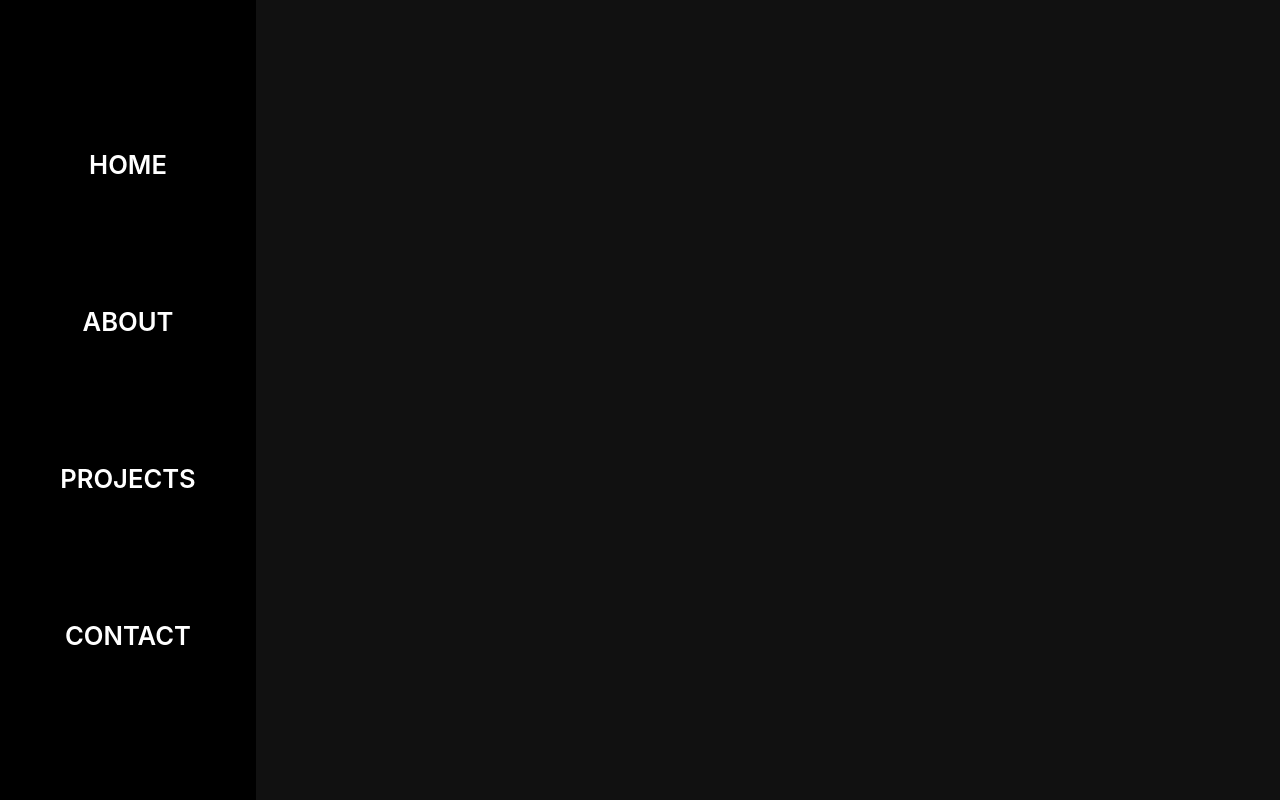
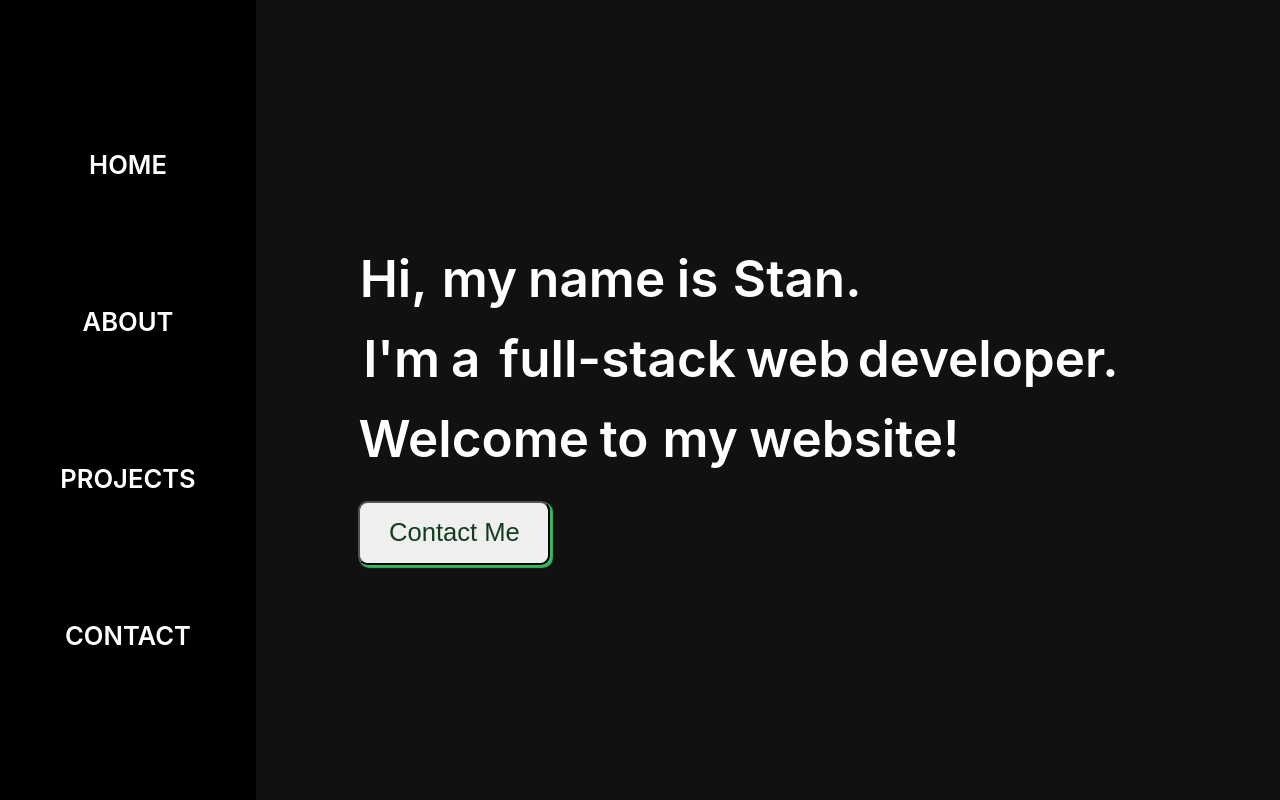
Before and after one commit to cardioforcake/portfolio-v1, a React (Create React App) app: page / in a window 1280 px wide. Built offline with nearby package versions, Linux system fonts and the light colour scheme.

Commit message:
add contact btn

```diff
--- a/src/App.js
+++ b/src/App.js
@@ -17,9 +17,6 @@ function App() {
           <Nav/>
           <div className={styles.contents}>
               <Switch>
-                <Route path="/home">
-                  <Home/>
-                </Route>
                 <Route path="/about">
                   <About/>
                 </Route>
@@ -28,6 +25,9 @@ function App() {
                 </Route>
                 <Route path="/contact">
                   <Contact/>
+                </Route>
+                <Route path="/">
+                  <Home/>
                 </Route>
               </Switch>
           </div>
--- a/src/App.module.css
+++ b/src/App.module.css
@@ -12,6 +12,7 @@
 .contents{
   background-color: rgb(17, 17, 17);
   width: 100%;
+  height: 100%;
 }
 
 @media (max-width: 650px){
--- a/src/components/Home/Home.js
+++ b/src/components/Home/Home.js
@@ -18,20 +18,24 @@ function Home(props){
           <span className={styles.delayedLetters} id={styles.ltr2} style={{opacity: ltrOpacity}}>&nbsp;my</span>
           <span className={styles.delayedLetters} id={styles.ltr3} style={{opacity: ltrOpacity}}>&nbsp;name</span>
           <span className={styles.delayedLetters} id={styles.ltr4} style={{opacity: ltrOpacity}}>&nbsp;is</span>
-          <span className={styles.delayedLetters} id={styles.ltr5} style={{opacity: ltrOpacity}}>&nbsp;Stan,</span>
+          <span className={styles.delayedLetters} id={styles.ltr5} style={{opacity: ltrOpacity}}>&nbsp;Stan.</span>
         </p>
         <p className={styles.delayedLtrsContainer}>
-          <span className={styles.delayedLetters} id={styles.ltr6} style={{opacity: ltrOpacity}}>A</span>
-          <span className={styles.delayedLetters} id={styles.ltr7} style={{opacity: ltrOpacity}}>&nbsp;full-stack</span>
-          <span className={styles.delayedLetters} id={styles.ltr8} style={{opacity: ltrOpacity}}>&nbsp;web</span>
-          <span className={styles.delayedLetters} id={styles.ltr9} style={{opacity: ltrOpacity}}>&nbsp;developer.</span>
+        <span className={styles.delayedLetters} id={styles.ltr6} style={{opacity: ltrOpacity}}>I'm</span>
+          <span className={styles.delayedLetters} id={styles.ltr7} style={{opacity: ltrOpacity}}>a</span>
+          <span className={styles.delayedLetters} id={styles.ltr8} style={{opacity: ltrOpacity}}>&nbsp;full-stack</span>
+          <span className={styles.delayedLetters} id={styles.ltr9} style={{opacity: ltrOpacity}}>&nbsp;web</span>
+          <span className={styles.delayedLetters} id={styles.ltr10} style={{opacity: ltrOpacity}}>&nbsp;developer.</span>
         </p>
         <p className={styles.delayedLtrsContainer}>
-          <span className={styles.delayedLetters} id={styles.ltr10} style={{opacity: ltrOpacity}}>Welcome</span>
-          <span className={styles.delayedLetters} id={styles.ltr11} style={{opacity: ltrOpacity}}>&nbsp;to</span>
-          <span className={styles.delayedLetters} id={styles.ltr12} style={{opacity: ltrOpacity}}>&nbsp;my</span>
-          <span className={styles.delayedLetters} id={styles.ltr13} style={{opacity: ltrOpacity}}>&nbsp;website!</span>
+          <span className={styles.delayedLetters} id={styles.ltr11} style={{opacity: ltrOpacity}}>Welcome</span>
+          <span className={styles.delayedLetters} id={styles.ltr12} style={{opacity: ltrOpacity}}>&nbsp;to</span>
+          <span className={styles.delayedLetters} id={styles.ltr13} style={{opacity: ltrOpacity}}>&nbsp;my</span>
+          <span className={styles.delayedLetters} id={styles.ltr14} style={{opacity: ltrOpacity}}>&nbsp;website!</span>
         </p>
+      </div>
+      <div className={styles.contactBtnContainer} style={{opacity: ltrOpacity}}>
+        <button className={styles.contactBtn}>Contact Me</button>
       </div>
 
     </div>
--- a/src/components/Home/Home.module.css
+++ b/src/components/Home/Home.module.css
@@ -4,10 +4,36 @@
   display: flex;
   justify-content: center;
   align-items: center;
+  flex-direction: column;
 }
 
 .intro{
   width: 80%;
+}
+
+.contactBtnContainer{
+  width: 80%;
+  margin-top: 2vh;
+  height: 5.5vw;
+  transition: opacity 0.5s;
+  transition-delay: 4200ms;
+}
+
+.contactBtn{
+  width: 15vw;
+  height: 5vw;
+  font-size: 2vw;
+  color:  rgb(18, 61, 31);
+  border-radius: 0.75vw;
+  box-shadow: 2px 2px 1px 1px  rgb(54, 184, 93);
+  transition: box-shadow 0.02s ease-out;
+
+}
+
+.contactBtn:active{
+  box-shadow: none;
+  margin-left: 1px;
+  margin-top: 1px;
 }
 
 .delayedLetters{
@@ -50,54 +76,60 @@
 
 
 #ltr1{
+  transition-delay: 200ms;
   width: 5.5vw;
 }
 #ltr2{
-  transition-delay: 600ms;
+  transition-delay: 700ms;
   width: 6.75vw;
 }
 #ltr3{
-  transition-delay: 800ms;
+  transition-delay: 900ms;
   width: 11.5vw;
 }
 #ltr4{
-  transition-delay: 1050ms;
-  width: 4.2vw;
+  transition-delay: 1150ms;
+  width: 4.5vw;
 }
 #ltr5{
-  transition-delay: 1250ms;
+  transition-delay: 1350ms;
   width: 10vw;
 }
 #ltr6{
-  transition-delay: 1550ms;
+  transition-delay: 1650ms;
+  width: 6.75vw;
+}
+#ltr7{
+  transition-delay: 1950ms;
   width: 3.25vw;
 }
-#ltr7{
-  transition-delay: 1750ms;
-  width: 19.5vw;
+#ltr8{
+  transition-delay: 2200ms !important;
+  width: 19.25vw;
+  transition: opacity 0.65s;
   white-space: nowrap;
 }
-#ltr8{
-  transition-delay: 2000ms;
+#ltr9{
+  transition-delay: 2500ms;
   width: 8.75vw;
 }
-#ltr9{
-  transition-delay: 2200ms;
+#ltr10{
+  transition-delay: 2700ms;
   width: 19vw;
 }
-#ltr10{
-  transition-delay: 2800ms;
+#ltr11{
+  transition-delay: 3100ms;
   width: 17.75vw;
 }
-#ltr11{
-  transition-delay: 3000ms;
+#ltr12{
+  transition-delay: 3300ms;
   width: 5vw;
 }
-#ltr12{
-  transition-delay: 3200ms;
+#ltr13{
+  transition-delay: 3500ms;
   width: 6.75vw;
 }
-#ltr13{
-  transition-delay: 3400ms;
+#ltr14{
+  transition-delay: 3700ms;
   width: 17.5vw;
 }
--- a/src/components/Nav/Nav.js
+++ b/src/components/Nav/Nav.js
@@ -4,7 +4,7 @@ import {useEffect, useState} from 'react'
 import { __SECRET_INTERNALS_DO_NOT_USE_OR_YOU_WILL_BE_FIRED } from 'react';
 import {scrollRight, scrollLeft} from '../service-functions/service-functions'
 
-const route = ['/home','/about','/projects','/contact']
+const route = ['/','/about','/projects','/contact']
 const label = ['HOME','ABOUT','PROJECTS','CONTACT']
 
 function Nav(props){
@@ -15,7 +15,7 @@ function Nav(props){
     <>
     <nav className={styles.navi}>
         <div className={styles.naviLabelContainer}>
-          <Link to="/home" className={styles.naviLabel}>
+          <Link to="/" className={styles.naviLabel}>
             HOME
           </Link>
         </div>
@@ -40,7 +40,7 @@ function Nav(props){
         contentPage > 0 ?
         <div
           className={styles.arrowContainer}
-          onClick={()=>{scrollLeft(contentPage, setContentPage, history, route[contentPage])}}
+          onClick={()=>{scrollLeft(contentPage, setContentPage, history, route[contentPage-1])}}
         >
           <div className={styles.arrowLeft}></div>
         </div>
@@ -48,16 +48,13 @@ function Nav(props){
         <div className={styles.arrowContainer}></div>
       }
       <div className={styles.naviLabelContainer}>
-
-        <Link to={route[contentPage]} className={styles.naviLabel}>
-          {label[contentPage]}
-        </Link>
+        {label[contentPage]}
       </div>
       {
             contentPage < 3 ?
             <div
               className={styles.arrowContainer}
-              onClick={()=>{scrollRight(contentPage, setContentPage, history, route[contentPage])}}>
+              onClick={()=>{scrollRight(contentPage, setContentPage, history, route[contentPage+1])}}>
               <div className={styles.arrowRight}></div>
             </div>
             :
```
